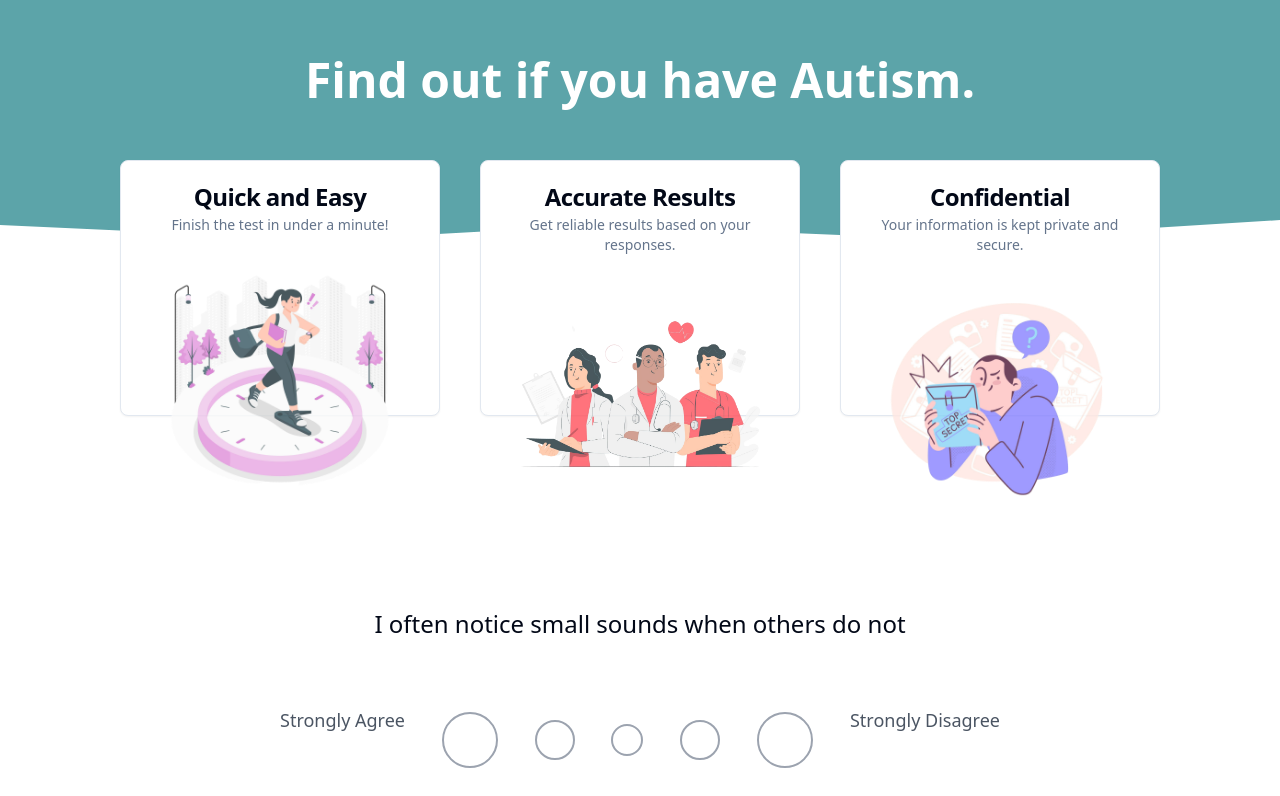
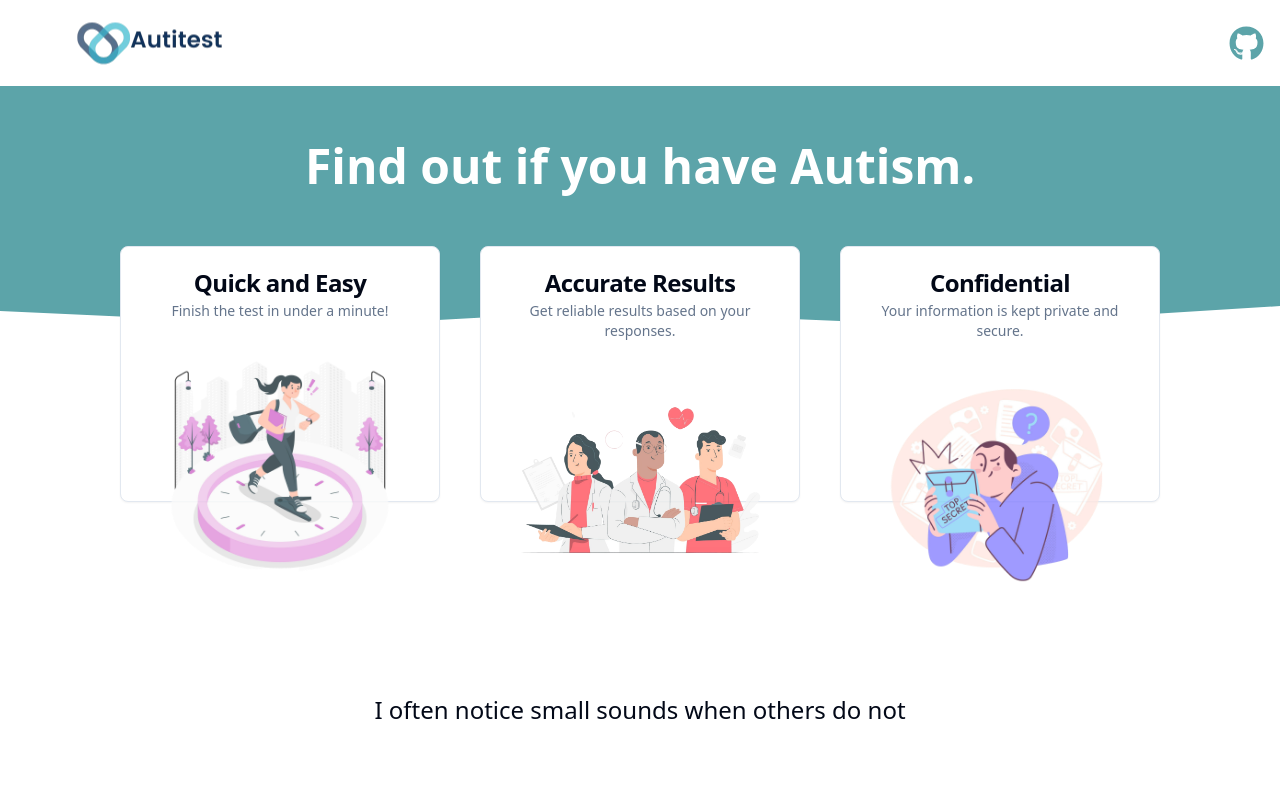
Before and after one commit to coderman400/autism-prediction, a React (Vite) app in the folder frontend/: page / in a window 1280 px wide. Shown: the top 796 px of the page. Built offline with nearby package versions, Linux system fonts and the light colour scheme.

Commit message:
Add navbar

```diff
--- a/frontend/package.json
+++ b/frontend/package.json
@@ -19,6 +19,7 @@
     "lucide-react": "^0.469.0",
     "react": "^18.3.1",
     "react-dom": "^18.3.1",
+    "react-icons": "^5.4.0",
     "react-router-dom": "^7.1.1",
     "tailwind-merge": "^2.6.0",
     "tailwindcss-animate": "^1.0.7"
--- a/frontend/src/App.jsx
+++ b/frontend/src/App.jsx
@@ -2,10 +2,11 @@ import { BrowserRouter as Router, Routes, Route } from "react-router-dom";
 import Quiz from "./pages/Quiz";
 import Footer from "./components/Footer";
 import Result from "./pages/Result";
-
+import Navbar from "./components/Navbar";
 function App() {
   return (
     <Router>
+      <Navbar/>
       <Routes>
         <Route path="/" element={<Quiz />} />
         <Route path="/result" element={<Result />} />
--- /dev/null
+++ b/frontend/src/components/Navbar.jsx
@@ -0,0 +1,26 @@
+import React from 'react';
+import { Link } from 'react-router-dom';
+import {FaGithub} from 'react-icons/fa'
+import autitest from '../assets/autitest.png'
+const Navbar = () => {
+  return (
+    <nav className="flex justify-between items-center pr-4 bg-white text-secondary font-bold text-3xl">
+      <div className="flex items-center gap-4">
+        <img src={autitest} className='scale-50 '></img>
+      </div>
+
+      <div className="flex items-center">
+        <a
+          href="https://github.com/your-username"
+          target="_blank"
+          rel="noopener noreferrer"
+          className=""
+        >
+          <FaGithub size={35}/>
+        </a>
+      </div>
+    </nav>
+  );
+};
+
+export default Navbar;
```
Also changed, not shown: frontend/src/assets/autitest.png (added), 1 other file (tests, documents, lock files or other folders).
